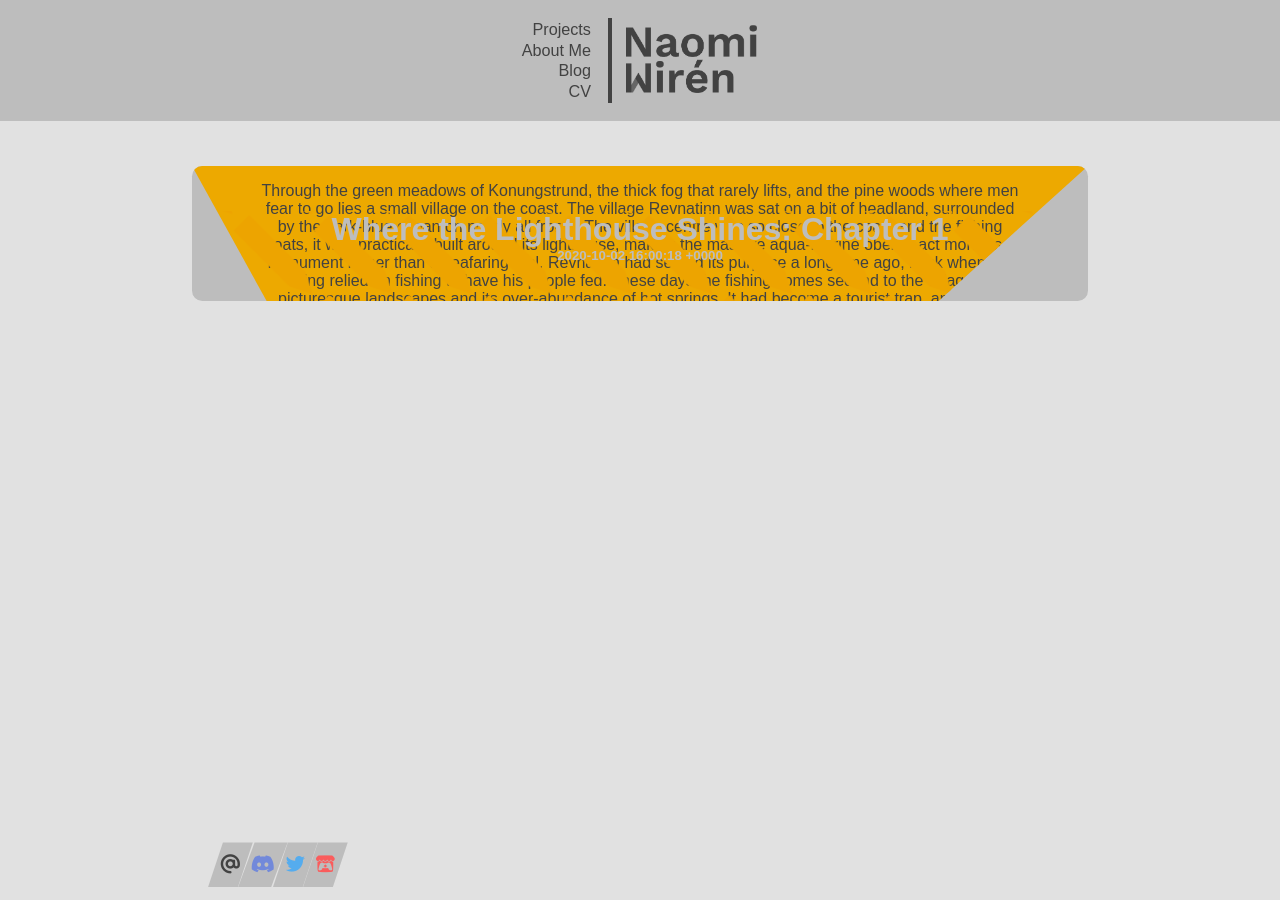
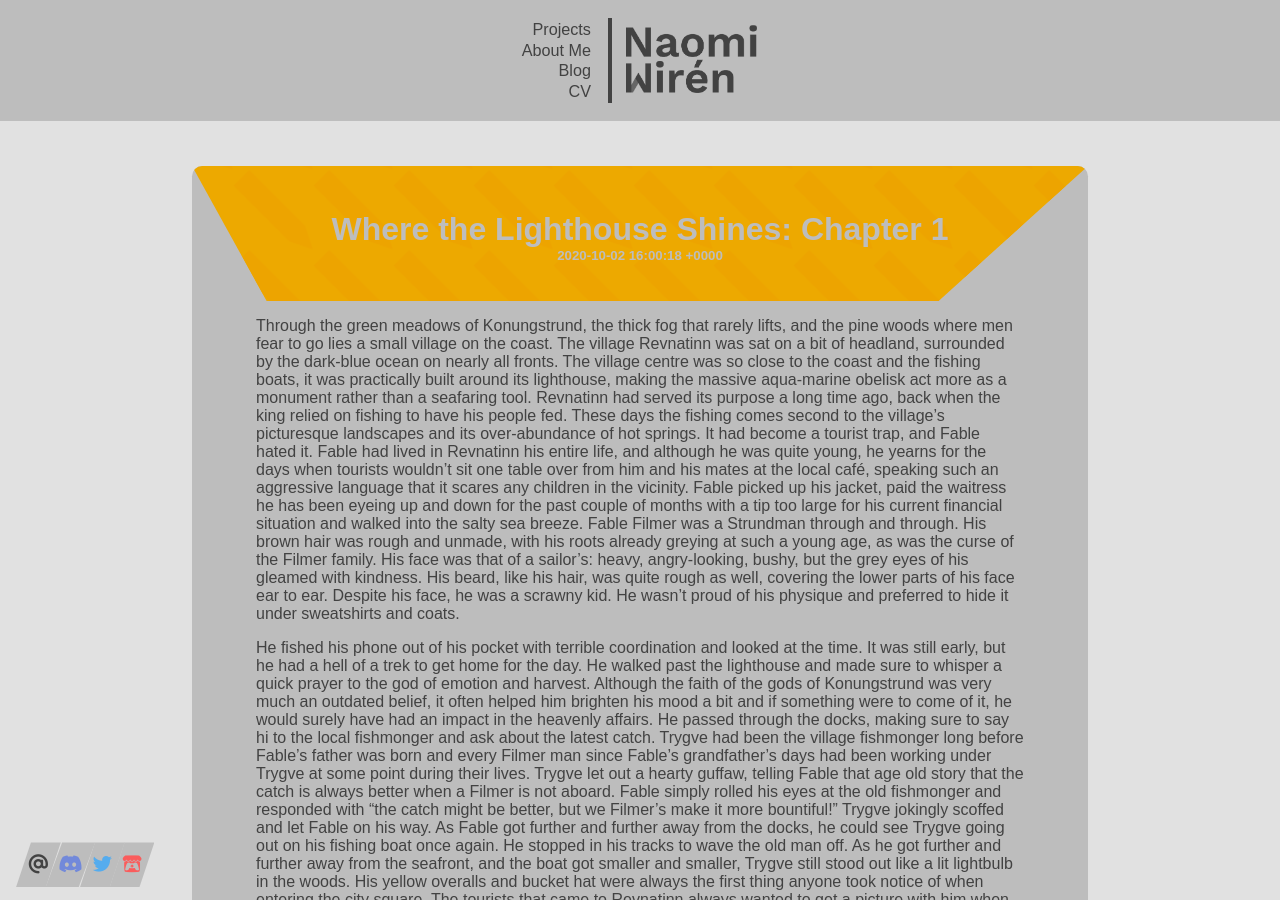
Before and after one commit to Noxyper/blog, a Jekyll site: the page built from _posts/2020-10-02-where-the-lighthouse-shines-ch1.markdown, in a window 1280 px wide and 900 px high. Built offline with Jekyll 4.4.1, drawn with Linux system fonts in a browser that asks for light colours; nearby versions of some CDN libraries.

Commit message:
fixed it again

```diff
--- a/_layouts/posts.html
+++ b/_layouts/posts.html
@@ -3,11 +3,7 @@ layout: wrapper
 ---
 <div class="blog-container">
 	<div class="blog-info blog-{{page.section}}">
-		{{% if page.section == writing %}}
-		<div class="blog-info-text bit-dark">
-		{{% else %}}
-		<div class="blog-info-text">
-		{{% endif %}}
+		<div class="blog-info-text {{% if page.section == writing %}}bit-dark{{% endif %}}">
 			<h1 class="blog-title">{{page.title}}</h1>
 			<h5 class="blog-date">{{page.date}}</h5>
 		</div>
```
